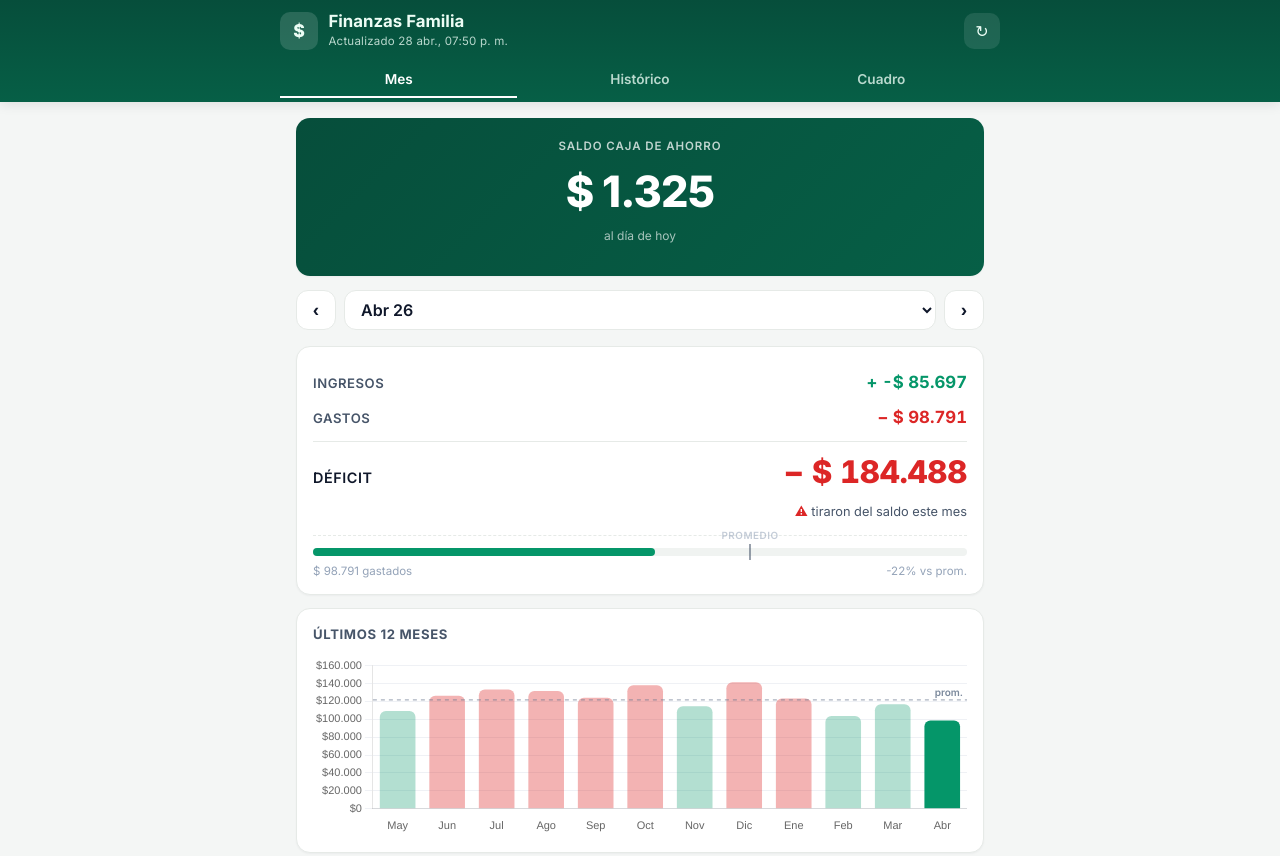
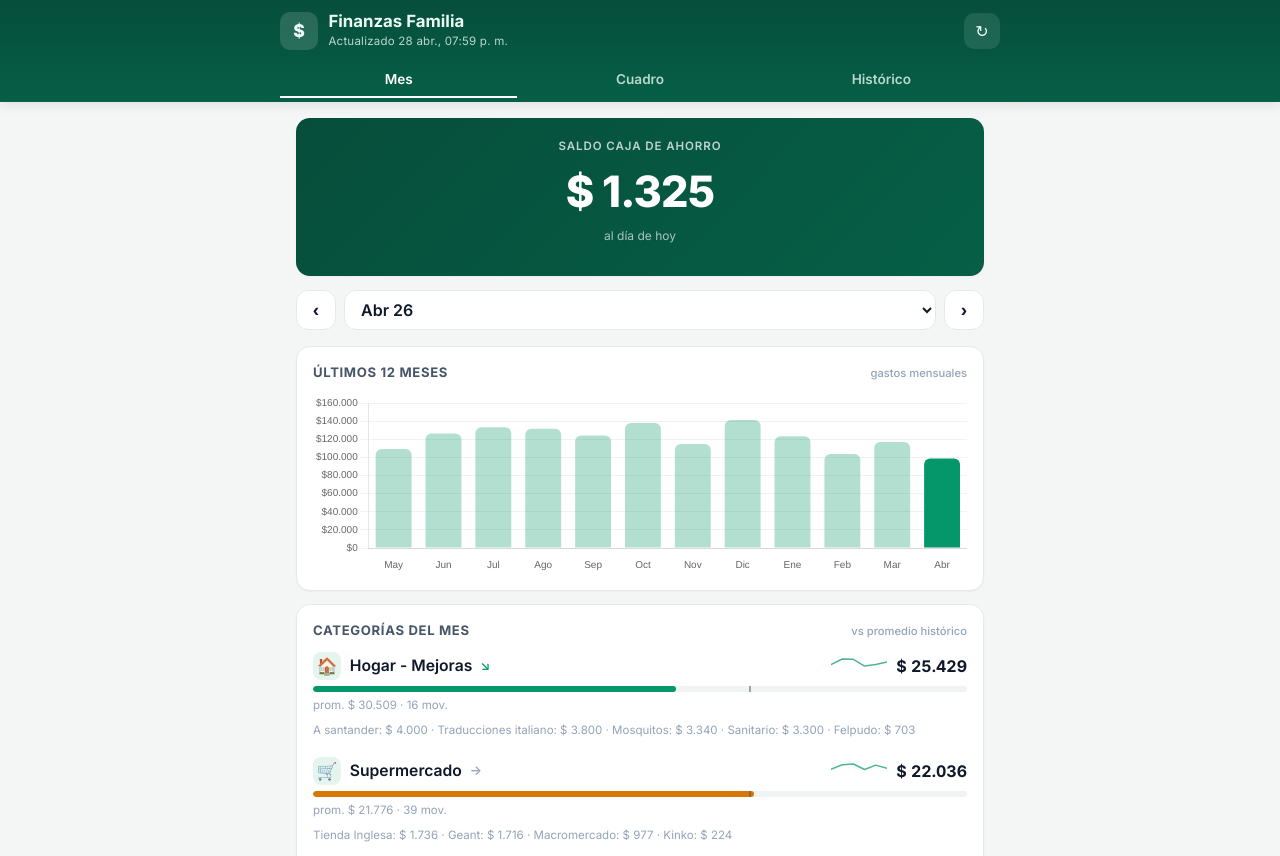
Before and after one commit to juanmopeirano/finanzas-familia, a plain HTML site: page index.html in a window 1280 px wide. Shown: the top 856 px of the page. Drawn offline with nearby package versions, Linux system fonts and the light colour scheme.

Commit message:
Actualizacion mar 28/04/2026 19:59:44,67

```diff
--- a/app.js
+++ b/app.js
@@ -131,67 +131,17 @@ function switchTab(name) {
 // ── tab RESUMEN ─────────────────────────────────────────────────
 function renderResumen() {
   const mes = DATA.meses[mesActualIdx];
-  const promTotal = mediaUlt(DATA.meses, 12, 'gastos_total', mesActualIdx);
 
   // Saldo (contextual al mes seleccionado)
   renderSaldoActual(mesActualIdx);
 
-  // ─ Scorecard: Ingresos / Gastos / Resultado neto ─
-  const ingresos = mes.ingresos_total || 0;
-  const gastos   = mes.gastos_total || 0;
-  const neto     = ingresos - gastos;
-
-  document.getElementById('scIngresos').textContent = '+ ' + FMT.format(ingresos);
-  document.getElementById('scGastos').textContent   = '− ' + FMT.format(gastos);
-
-  const netoEl = document.getElementById('scNeto');
-  const labelEl = document.getElementById('scNetoLabel');
-  const metaEl = document.getElementById('scNetoMeta');
-
-  netoEl.classList.remove('pos', 'neg');
-  if (neto >= 0) {
-    netoEl.textContent = '+ ' + FMT.format(neto);
-    netoEl.classList.add('pos');
-    labelEl.textContent = 'Ahorro';
-    metaEl.innerHTML = ingresos > 0
-      ? `<span class="pos">✓</span> ahorraron ${Math.round((neto/ingresos)*100)}% de los ingresos`
-      : `<span class="pos">✓</span> resultado positivo`;
-  } else {
-    netoEl.textContent = '− ' + FMT.format(Math.abs(neto));
-    netoEl.classList.add('neg');
-    labelEl.textContent = 'Déficit';
-    metaEl.innerHTML = `<span class="neg">⚠</span> tiraron del saldo este mes`;
-  }
-
-  // ─ Barra: gastos vs promedio histórico ─
-  const ratio = promTotal > 0 ? gastos / promTotal : 0;
-  const ratioClamp = Math.min(ratio, 1.5);
-  const fillW = (ratioClamp / 1.5) * 100;
-  const markerL = (1 / 1.5) * 100;  // promedio = 1.0 ratio → 66.6%
-
-  const fill = document.getElementById('scBarFill');
-  fill.style.width = fillW + '%';
-  fill.classList.remove('warn', 'bad');
-  if (ratio > 1.1)      fill.classList.add('bad');
-  else if (ratio > 1.0) fill.classList.add('warn');
-
-  document.getElementById('scBarMarker').style.left = markerL + '%';
-
-  const pct = promTotal > 0 ? Math.round(((gastos - promTotal) / promTotal) * 100) : 0;
-  let deltaTxt = pct > 0 ? `+${pct}% vs prom.` : `${pct}% vs prom.`;
-  if (pct === 0) deltaTxt = 'igual al promedio';
-  document.getElementById('scBarLegend').innerHTML =
-    `<span>${FMT.format(gastos)} gastados</span><span>${deltaTxt}</span>`;
-
-  // Mini chart (últimos 12 meses, mes seleccionado destacado, línea de promedio)
+  // Mini chart (últimos 12 meses, mes seleccionado destacado, solo gastos)
   const last12 = DATA.meses.slice(-12);
-  const last12Avg = last12.reduce((s, m) => s + (m.gastos_total || 0), 0) / last12.length;
-  drawBarConPromedio(
+  drawBar(
     'chartMini',
     last12.map(m => m.label.split(' ')[0]),
     last12.map(m => m.gastos_total),
-    mesActualIdx - (DATA.meses.length - last12.length),
-    last12Avg
+    mesActualIdx - (DATA.meses.length - last12.length)
   );
 
   // Categorías + sparklines
@@ -394,7 +344,6 @@ function renderHistorico() {
     <div class="stat"><div class="stat-label">Promedio ingresos</div><div class="stat-value">${FMT.format(promI)}</div></div>
     <div class="stat"><div class="stat-label">Mes más caro</div><div class="stat-value">${FMT.format(maxMes.gastos_total)}<br><span style="font-size:.7rem;color:var(--muted)">${maxMes.label}</span></div></div>
     <div class="stat"><div class="stat-label">Mes más barato</div><div class="stat-value">${FMT.format(minMes.gastos_total)}<br><span style="font-size:.7rem;color:var(--muted)">${minMes.label}</span></div></div>
-    <div class="stat"><div class="stat-label">Total acumulado</div><div class="stat-value">${FMT.format(totalGastos)}</div></div>
     <div class="stat"><div class="stat-label">Meses registrados</div><div class="stat-value">${DATA.meses.length}</div></div>
   `;
 }
--- a/index.html
+++ b/index.html
@@ -40,8 +40,8 @@
   </div>
   <nav class="tabs">
     <button class="tab active" data-tab="resumen">Mes</button>
+    <button class="tab" data-tab="cuadro">Cuadro</button>
     <button class="tab" data-tab="historico">Histórico</button>
-    <button class="tab" data-tab="cuadro">Cuadro</button>
   </nav>
 </header>
 
@@ -62,32 +62,10 @@
       <button class="nav-btn" id="nextMes" aria-label="Mes siguiente">›</button>
     </div>
 
-    <div class="card scorecard">
-      <div class="sc-row sc-ing">
-        <span class="sc-label">Ingresos</span>
-        <span class="sc-amount" id="scIngresos">$ 0</span>
+    <div class="card">
+      <div class="card-title">Últimos 12 meses
+        <span class="card-sub">gastos mensuales</span>
       </div>
-      <div class="sc-row sc-gas">
-        <span class="sc-label">Gastos</span>
-        <span class="sc-amount" id="scGastos">$ 0</span>
-      </div>
-      <div class="sc-divider"></div>
-      <div class="sc-row sc-neto">
-        <span class="sc-label" id="scNetoLabel">Resultado</span>
-        <span class="sc-amount sc-neto-amount" id="scNeto">$ 0</span>
-      </div>
-      <div class="sc-meta" id="scNetoMeta"></div>
-      <div class="sc-bar-wrap">
-        <div class="sc-bar-track">
-          <div class="sc-bar-fill" id="scBarFill"></div>
-          <div class="sc-bar-marker" id="scBarMarker" title="Promedio histórico"></div>
-        </div>
-        <div class="sc-bar-legend" id="scBarLegend"></div>
-      </div>
-    </div>
-
-    <div class="card">
-      <div class="card-title">Últimos 12 meses</div>
       <div class="chart-wrap"><canvas id="chartMini"></canvas></div>
     </div>
 
@@ -103,23 +81,6 @@
       <div id="topMovs" class="movs-list"></div>
     </div>
 
-  </section>
-
-  <!-- ─── TAB: HISTÓRICO ─────────────────────────────── -->
-  <section class="view hidden" data-view="historico">
-    <div class="card">
-      <div class="card-title">Gastos vs Ingresos</div>
-      <div class="chart-wrap big"><canvas id="chartHist"></canvas></div>
-    </div>
-    <div class="card">
-      <div class="card-title">Top categorías en el tiempo</div>
-      <div class="chart-wrap big"><canvas id="chartCats"></canvas></div>
-      <div id="catsLegend" class="legend"></div>
-    </div>
-    <div class="card">
-      <div class="card-title">Resumen general</div>
-      <div id="statsGrid" class="stats-grid"></div>
-    </div>
   </section>
 
   <!-- ─── TAB: CUADRO MENSUAL ─────────────────────────────── -->
@@ -151,6 +112,23 @@
     <div class="cuadro-hint">💡 Tocá una categoría para ver el detalle</div>
   </section>
 
+  <!-- ─── TAB: HISTÓRICO ─────────────────────────────── -->
+  <section class="view hidden" data-view="historico">
+    <div class="card">
+      <div class="card-title">Gastos vs Ingresos</div>
+      <div class="chart-wrap big"><canvas id="chartHist"></canvas></div>
+    </div>
+    <div class="card">
+      <div class="card-title">Top categorías en el tiempo</div>
+      <div class="chart-wrap big"><canvas id="chartCats"></canvas></div>
+      <div id="catsLegend" class="legend"></div>
+    </div>
+    <div class="card">
+      <div class="card-title">Resumen general</div>
+      <div id="statsGrid" class="stats-grid"></div>
+    </div>
+  </section>
+
 </main>
 
 <div id="loader" class="loader"><div class="spinner"></div></div>
--- a/sw.js
+++ b/sw.js
@@ -1,5 +1,5 @@
 // Service worker mínimo — cache-first para shell, network-first para datos
-const CACHE = 'finanzas-v7';
+const CACHE = 'finanzas-v8';
 const SHELL = ['./','./index.html','./styles.css','./app.js','./icon.svg',
                './icon-192.png','./icon-512.png','./apple-touch-icon.png','./manifest.json'];
 
```
Also changed, not shown: data/finanzas.json.
